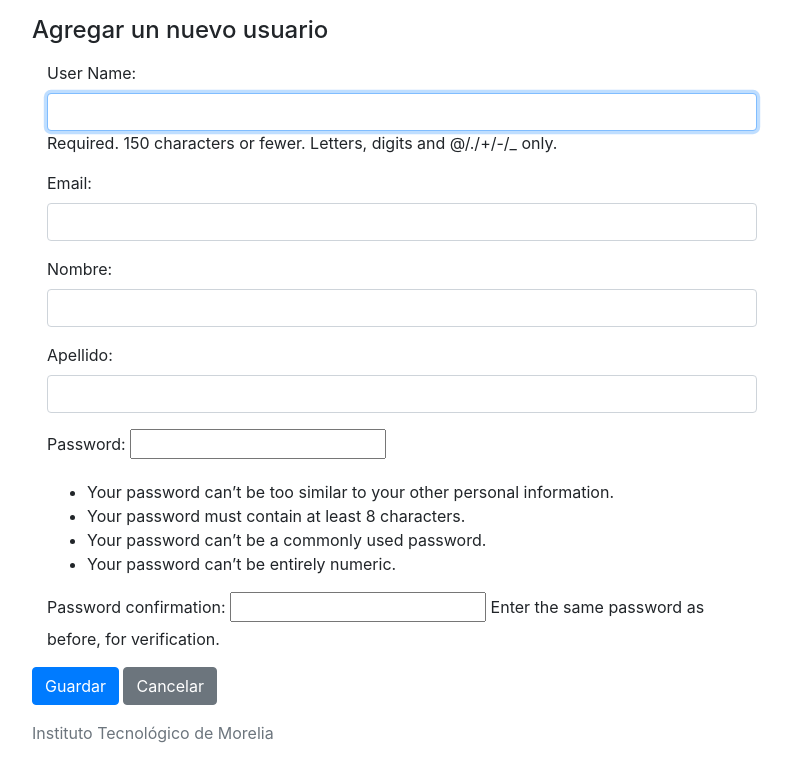
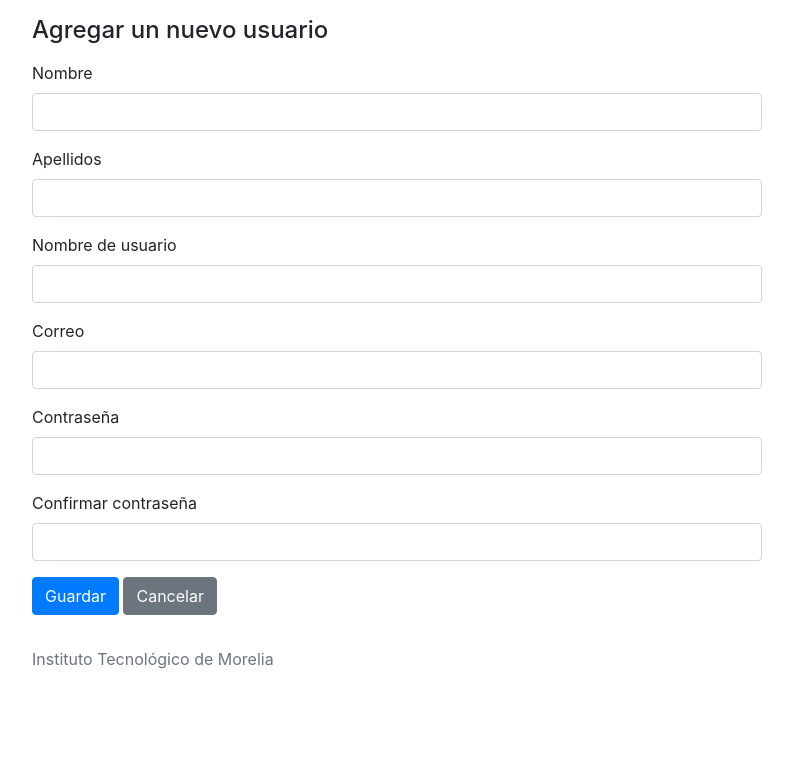
Before and after one commit to merliin007/proyecto-integrador, a Django app: page /userAdd in a window 1280 px wide. Shown: the part 56-817 px from the top of the page, without its empty margins (53-846 px from the left). After the commit the page ends 725 px from the top, so only its background shows below. Run offline with Django 3.2, Linux system fonts and the light colour scheme; the visitor is signed in with stand-in values (Sample User, id 1); some libraries are stand-ins or nearby versions.

Commit message:
Continuing with roles!

```diff
--- a/almacenApp/forms.py
+++ b/almacenApp/forms.py
@@ -6,7 +6,27 @@ from django.contrib import auth
 from django.contrib.auth.forms import UserCreationForm
 from django.forms import ModelForm
 
-from almacenApp.models import User, Perfil
+from almacenApp.models import User, Perfil, Role, Almacen
+
+
+class RoleForm(forms.ModelForm):
+    class Meta:
+        model = Role
+        fields = [
+            'role',
+            'permission',
+            'almacen',
+        ]
+        labels = {
+            'role': 'Rol',
+            'permission': 'Permiso',
+            'almacen': 'Almacen',
+        }
+        widgets ={
+            'role': forms.TextInput(attrs={'class': 'form-control'}),
+            'permission': forms.CheckboxSelectMultiple(),
+            'almacen': forms.Select(attrs={'class':'form-control'}),
+        }
 
 
 class UsuarioForm(forms.ModelForm):
@@ -72,7 +92,8 @@ class UserModelForm(UserCreationForm):
 class PerfilModelForm(ModelForm):
     class Meta:
         model = Perfil
-        fields = ['almacen'] # No agregar el campo 'persona'
+        # fields = ['almacen'] # No agregar el campo 'persona'
+        fields = ['role'] # No agregar el campo 'persona'
 
 
 class PerfilUserModelForm(MultiModelForm):
@@ -80,3 +101,20 @@ class PerfilUserModelForm(MultiModelForm):
         'user': UserModelForm,
         'perfil': PerfilModelForm,
     }
+
+
+class StorageForm(ModelForm):
+    class Meta:
+        model = Almacen
+        fields =[
+            'nombre',
+            'direccion',
+        ]
+        labels ={
+            'nombre': 'Nombre del Almacen',
+            'direccion': 'Direccion'
+        }
+        widgets={
+            'nombre': forms.TextInput(attrs={'class':'form-control'}),
+            'direccion': forms.Textarea(attrs={'class':'form-control'}),
+        }
--- a/almacenApp/templates/almacenes/users_form.html
+++ b/almacenApp/templates/almacenes/users_form.html
@@ -5,11 +5,65 @@
 {% endblock %}
 {% block content %}
 <form method="post">
-    {% csrf_token %}
-    <div class="col-lg-8 col-md-5 col-sm-8">
-        {{form.as_p}}
-    </div>
-    <button type="submit" class="btn btn-primary">Guardar</button>
-    <a href="{% url 'usersList' %}" role="button" class="btn btn-secondary">Cancelar</a>
+	{% csrf_token %}
+
+	<div class="row">
+		<div class="col-md-8 col-md-offset-2">
+			<div class="form-group">
+				<label>Nombre</label>
+				<input class="form-control" type="text" name="first_name" required>
+			</div>
+		</div>
+	</div>
+	<div class="row">
+		<div class="col-md-8 col-md-offset-2">
+			<div class="form-group">
+				<label >Apellidos</label>
+				<input class="form-control" type="text" name="last_name" required>
+			</div>
+		</div>
+	</div>
+	<div class="row">
+		<div class="col-md-8 col-md-offset-2">
+			<div class="form-group">
+				<label >Nombre de usuario</label>
+				<input class="form-control" type="text" name="username" required>
+			</div>
+		</div>
+	</div>
+	<div class="row">
+		<div class="col-md-8 col-md-offset-2">
+			<div class="form-group">
+				<label >Correo</label>
+				<input class="form-control" type="text" name="email" required>
+			</div>
+		</div>
+	</div>
+	<div class="row">
+		<div class="col-md-8 col-md-offset-2">
+			<div class="form-group">
+				<label >Contraseña</label>
+				<input class="form-control" type="password" name="password1" required>
+			</div>
+		</div>
+	</div>
+	<div class="row">
+		<div class="col-md-8 col-md-offset-2">
+			<div class="form-group">
+				<label >Confirmar contraseña</label>
+				<input class="form-control" type="password" name="password2" required>
+			</div>
+		</div>
+	</div>
+
+	<div class="row">
+		<div class="col-md-8 col-md-offset-2">
+			<div class="form-group">
+				<button type="submit" class="btn btn-primary">Guardar</button>
+                <a href="{% url 'usersList' %}" role="button" class="btn btn-secondary">Cancelar</a>
+			</div>
+		</div>
+	</div>
+
 </form>
 {% endblock %}
--- a/almacenApp/templates/base/base.html
+++ b/almacenApp/templates/base/base.html
@@ -5,6 +5,13 @@
 <head>
     {% block extrastatic %}
     <link rel="stylesheet" href="https://stackpath.bootstrapcdn.com/bootstrap/4.3.1/css/bootstrap.min.css" integrity="sha384-ggOyR0iXCbMQv3Xipma34MD+dH/1fQ784/j6cY/iJTQUOhcWr7x9JvoRxT2MZw1T" crossorigin="anonymous">
+    <script>
+        function abrir_modal(url){
+    $('#popup').load(url, function(){
+        $(this).modal('show');        });
+    return false;
+}
+    </script>
     {% endblock %}
     <meta name="viewport" content="width=device-width, initial-scale=1, shrink-to-fit=no">
     <title>{% block title%}Mi Almacen {% endblock %}</title>
@@ -38,7 +45,7 @@
                             Roles
                         </a>
                         <div class="dropdown-menu" aria-labelledby="navbarDropdown">
-                            <a class="dropdown-item" href="#">Nuevo</a>
+                            <a class="dropdown-item" href="{% url 'roleAdd' %}">Nuevo</a>
                             <div class="dropdown-divider"></div>
                             <a class="dropdown-item" href="{% url 'rolesList' %}">Listar</a>
                         </div>
@@ -49,7 +56,7 @@
                             Almacenes
                         </a>
                         <div class="dropdown-menu" aria-labelledby="navbarDropdown">
-                            <a class="dropdown-item" href="#">Nuevo</a>
+                            <a class="dropdown-item" href="{% url 'storageAdd' %}">Nuevo</a>
                             <div class="dropdown-divider"></div>
                             <a class="dropdown-item" href="{% url 'storages' %}">Listar</a>
                         </div>
@@ -60,6 +67,8 @@
                             Bienvenido {{user.username}}
                         </a>
                         <div class="dropdown-menu" aria-labelledby="navbarDropdown">
+                            <a class="dropdown-item" href="{% url 'pwd_change' %}">Password</a>
+                            <div class="dropdown-divider"></div>
                             <a class="dropdown-item" href="{% url 'sign_out' %}">Salir</a>
                         </div>
                     </li>
--- a/almacenApp/templates/profiles/home.html
+++ b/almacenApp/templates/profiles/home.html
@@ -1,15 +1,19 @@
 {% extends "base/base.html" %}
 
 {% block title %}Bievenido{% endblock %}
+
+{% block header %}
+{% endblock %}
 
 {% block content %}
 
     {% if user.is_authenticated %}
         <h1>Hola {{ user.username }}</h1>
-        <a href="{% url 'sign_out' %}">Cerrar sesión</a>
     {% else %}
         <a href="{% url 'sign_up' %}">Registrate</a>
         <a href="{% url 'sign_in' %}">Iniciar sesión</a>
     {% endif %}
 
+<p>{{perms}}</p>
+
 {% endblock content %}
--- /dev/null
+++ b/almacenApp/templates/profiles/password_change.html
@@ -0,0 +1,6 @@
+{% extends 'base/base.html'%}
+{% block content %}
+{{form.as_p}}
+<button type="submit" class="btn btn-primary">Guardar</button>
+<a href="{% url 'index' %}" role="button" class="btn btn-secondary">Cancelar</a>
+{% endblock %}
--- /dev/null
+++ b/almacenApp/templates/profiles/permissions.html
@@ -0,0 +1,6 @@
+{% extends 'base/base.html' %}
+{% block content %}
+<div >
+{{perms.as_p}}
+</div>
+{% endblock %}
--- a/almacenApp/templates/profiles/profile_form.html
+++ b/almacenApp/templates/profiles/profile_form.html
@@ -7,7 +7,7 @@
     <form action="" method="POST">
         {% csrf_token %}
         {{ form.as_p }}
-        <button type="submit" class="btn btn-primary">Guardar</button>
+        <button type="submit" class="btn btn-primary">Cambiar</button>
         <a href="{% url 'home' %}" role="button" class="btn btn-secondary">Cancelar</a>
     </form>
     </div>
--- a/almacenApp/urls.py
+++ b/almacenApp/urls.py
@@ -1,23 +1,38 @@
 # Created by Miguel Angel Aguilar
 # maac35@gmail.com - nov 2019
-
+from django.contrib.auth.views import PasswordChangeView, PasswordChangeDoneView
+from django.contrib.auth.decorators import login_required
 from django.urls import path
-from almacenApp.views import UserList, UserCreate, UserUpdate, UserDelete, HomeView, SignUpView, \
-    SignInView, SignOutView, StorageList
+from almacenApp.views import UserList, UserRegister, UserUpdate, UserDelete, HomeView, SignUpView, \
+    SignInView, SignOutView, StorageList, RoleCreate, RoleList, RoleUpdate, StorageCreate, StorageEdit, \
+    StorageDeletion
 from . import views
 
 urlpatterns = [
-    path('', views.index, name='index'),
-    path('roles', views.roles_list, name='rolesList'),
-    path('users', UserList.as_view(), name='usersList'),
-    path('userAdd', UserCreate.as_view(), name='usersAdd'),
-    path('userEdit/<pk>/', UserUpdate.as_view(), name='userEdit'),
-    path('userDelete/<pk>/', UserDelete.as_view(), name='userDelete'),
+    path('', login_required(views.index), name='index'),
+    path('roles', login_required(RoleList.as_view()), name='rolesList'),
+    path('roleAdd', login_required(RoleCreate.as_view()), name='roleAdd'),
+    path('roleEdit/<pk>', login_required(RoleUpdate.as_view()), name='roleEdit'),
+    path('users', login_required(UserList.as_view()), name='usersList'),
+    path('userAdd', login_required(UserRegister.as_view()), name='usersAdd'),
+    path('userEdit/<pk>/', login_required(UserUpdate.as_view()), name='userEdit'),
+    path('userDelete/<pk>/', login_required(UserDelete.as_view()), name='userDelete'),
 
     path('home/', HomeView.as_view(), name='home'),
     path('signup/', SignUpView.as_view(), name='sign_up'),
     path('signin/', SignInView.as_view(), name='sign_in'),
     path('signout/', SignOutView.as_view(), name='sign_out'),
 
-    path('storages', StorageList.as_view(), name='storages')
+    # TBD: investigate how to properly change this to use our own custom templates
+    path('passwordChange', PasswordChangeView.as_view(), name='pwd_change'),
+    path('passwordChange/done', PasswordChangeDoneView.as_view(), name='pwd_change_done'),
+
+
+    path('storages', login_required(StorageList.as_view()), name='storages'),
+    path('storageAdd', login_required(StorageCreate.as_view()), name='storageAdd'),
+    path('storageEdit/<pk>/', login_required(StorageEdit.as_view()), name='storageEdit'),
+    path('storageDelete/<pk>/', login_required(StorageDeletion.as_view()), name='storageDelete'),
+
+
+
 ]
--- a/almacenApp/views.py
+++ b/almacenApp/views.py
@@ -1,9 +1,16 @@
 from django.contrib import auth
-from django.contrib.auth.views import LoginView, LogoutView
+from django.contrib.auth import update_session_auth_hash, get_user_model
+from django.contrib.auth.decorators import login_required
+from django.contrib.auth.forms import PasswordChangeForm
+from django.contrib.auth.views import LoginView, LogoutView, PasswordContextMixin
 from django.shortcuts import render, redirect
+from django.utils.decorators import method_decorator
+from django.views.decorators.csrf import csrf_protect
+from django.views.decorators.debug import sensitive_post_parameters
+
 from almacenApp.models import Role, User, Almacen
-from almacenApp.forms import UsuarioForm, PerfilUserModelForm, UserModelForm
-from django.views.generic import ListView, CreateView, UpdateView, DeleteView, TemplateView
+from almacenApp.forms import UsuarioForm, PerfilUserModelForm, UserModelForm, RoleForm, StorageForm
+from django.views.generic import ListView, CreateView, UpdateView, DeleteView, TemplateView, FormView
 from django.urls import reverse_lazy
 
 
@@ -17,6 +24,32 @@ class SignUpView(CreateView):
         perfil.usuario = user
         perfil.save()
         return redirect('/home/')
+
+
+class PasswordChange(PasswordContextMixin, FormView):
+    form_class = PasswordChangeForm
+    # success_url = reverse_lazy('password_change_done')
+    success_url = reverse_lazy('index')
+    template_name = 'profiles/password_change.html'
+    title = 'Password change'
+
+    @method_decorator(sensitive_post_parameters())
+    @method_decorator(csrf_protect)
+    @method_decorator(login_required)
+    def dispatch(self, *args, **kwargs):
+        return super().dispatch(*args, **kwargs)
+
+    def get_form_kwargs(self):
+        kwargs = super().get_form_kwargs()
+        kwargs['user'] = self.request.user
+        return kwargs
+
+    def form_valid(self, form):
+        form.save()
+        # Updating the password logs out all other sessions for the user
+        # except the current one.
+        update_session_auth_hash(self.request, form.user)
+        return super().form_valid(form)
 
 
 class HomeView(TemplateView):
@@ -36,12 +69,7 @@ def index(request):
     return render(request, "almacenes/index.html", )
 
 
-def roles_list(request):
-    list_roles = Role.objects.all()
-    context = {
-        'roles_obj': list_roles,
-    }
-    return render(request, "almacenes/roles_list.html", context)
+
 
 
 def user_list(request):
@@ -91,7 +119,7 @@ class UserList(ListView):
     template_name = 'almacenes/users_list.html'
 
 
-class UserCreate(CreateView):
+class UserRegister(CreateView):
     model = auth.models.User
     form_class = UserModelForm
     template_name = 'almacenes/users_form.html'
@@ -114,3 +142,42 @@ class UserDelete(DeleteView):
 class StorageList(ListView):
     model = Almacen
     template_name = 'almacenes/storage_list.html'
+
+
+class RoleCreate(CreateView):
+    model = Role
+    form_class = RoleForm
+    template_name = 'almacenes/role_form.html'
+    success_url = reverse_lazy('rolesList')
+
+
+class RoleList(ListView):
+    model = Role
+    template_name = 'almacenes/roles_list.html'
+
+
+class RoleUpdate(UpdateView):
+    model = Role
+    form_class = RoleForm
+    template_name = 'almacenes/role_form.html'
+    success_url = reverse_lazy('rolesList')
+
+
+class StorageCreate(CreateView):
+    model = Almacen
+    form_class = StorageForm
+    template_name = 'almacenes/storage_form.html'
+    success_url = reverse_lazy('storages')
+
+
+class StorageEdit(UpdateView):
+    model = Almacen
+    form_class = StorageForm
+    template_name = 'almacenes/storage_form.html'
+    success_url = reverse_lazy('storages')
+
+
+class StorageDeletion(DeleteView):
+    model = Almacen
+    template_name = 'almacenes/confirm_deletion.html'
+    success_url = reverse_lazy('storages')
--- a/almacenes/settings.py
+++ b/almacenes/settings.py
@@ -11,6 +11,7 @@ https://docs.djangoproject.com/en/2.2/ref/settings/
 """
 
 import os
+from django.urls import reverse_lazy
 
 # Build paths inside the project like this: os.path.join(BASE_DIR, ...)
 BASE_DIR = os.path.dirname(os.path.dirname(os.path.abspath(__file__)))
@@ -127,5 +128,5 @@ USE_TZ = True
 STATIC_URL = '/static/'
 STATICFILES_DIRS = (os.path.join(BASE_DIR, 'static'),)
 LOGIN_URL = '/signin/'
-LOGIN_REDIRECT_URL = '/home'
-LOGOUT_REDIRECT_URL = '/home'
+LOGIN_REDIRECT_URL = reverse_lazy('home')
+LOGOUT_REDIRECT_URL = reverse_lazy('sign_in')
```
Also changed, not shown: almacenApp/models.py (+8 -0 lines), almacenApp/templates/almacenes/confirm_deletion.html (added, +19 -0 lines), almacenApp/templates/almacenes/role_form.html (added, +27 -0 lines), almacenApp/templates/almacenes/roles_list.html (+6 -2 lines), almacenApp/templates/almacenes/storage_form.html (added, +17 -0 lines), almacenApp/templates/almacenes/storage_list.html (+10 -6 lines), almacenApp/migrations/0001_initial.py (deleted), almacenApp/templates/almacenes/index.html (line endings or trailing spaces).
